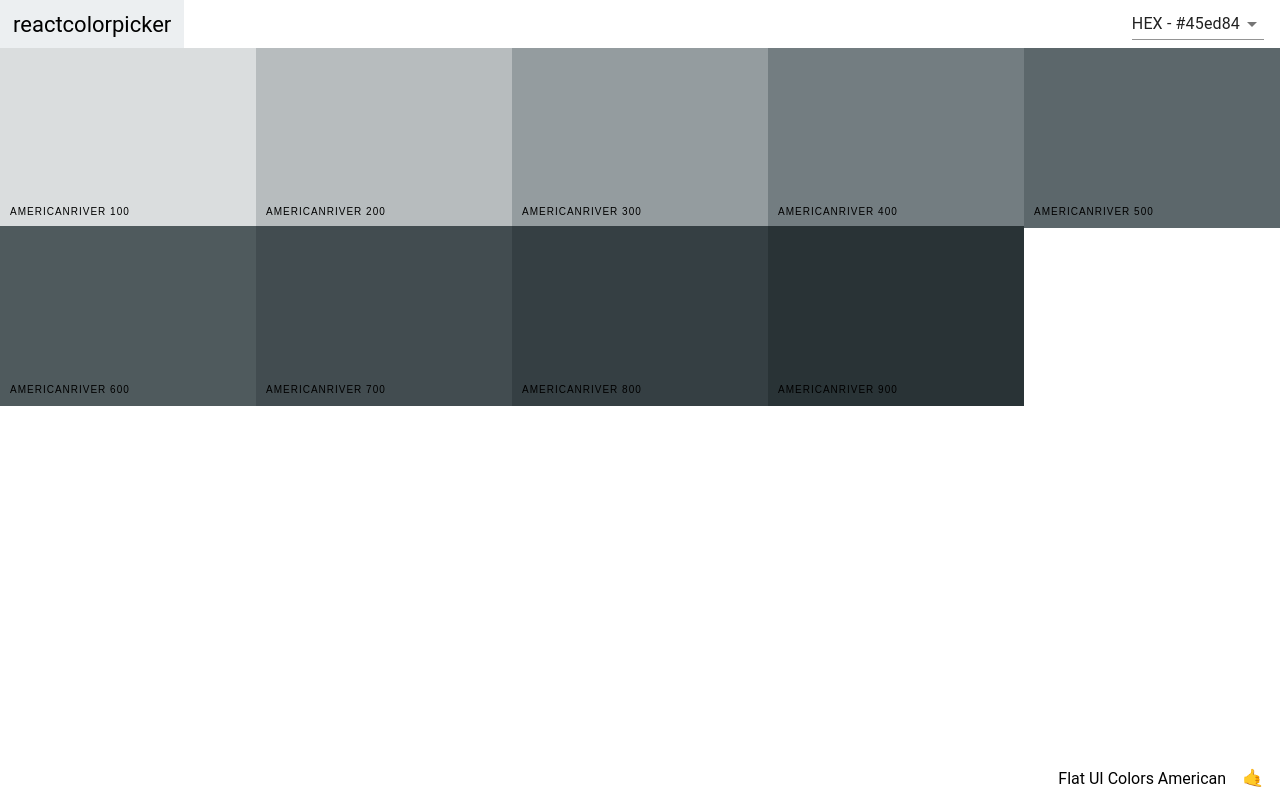
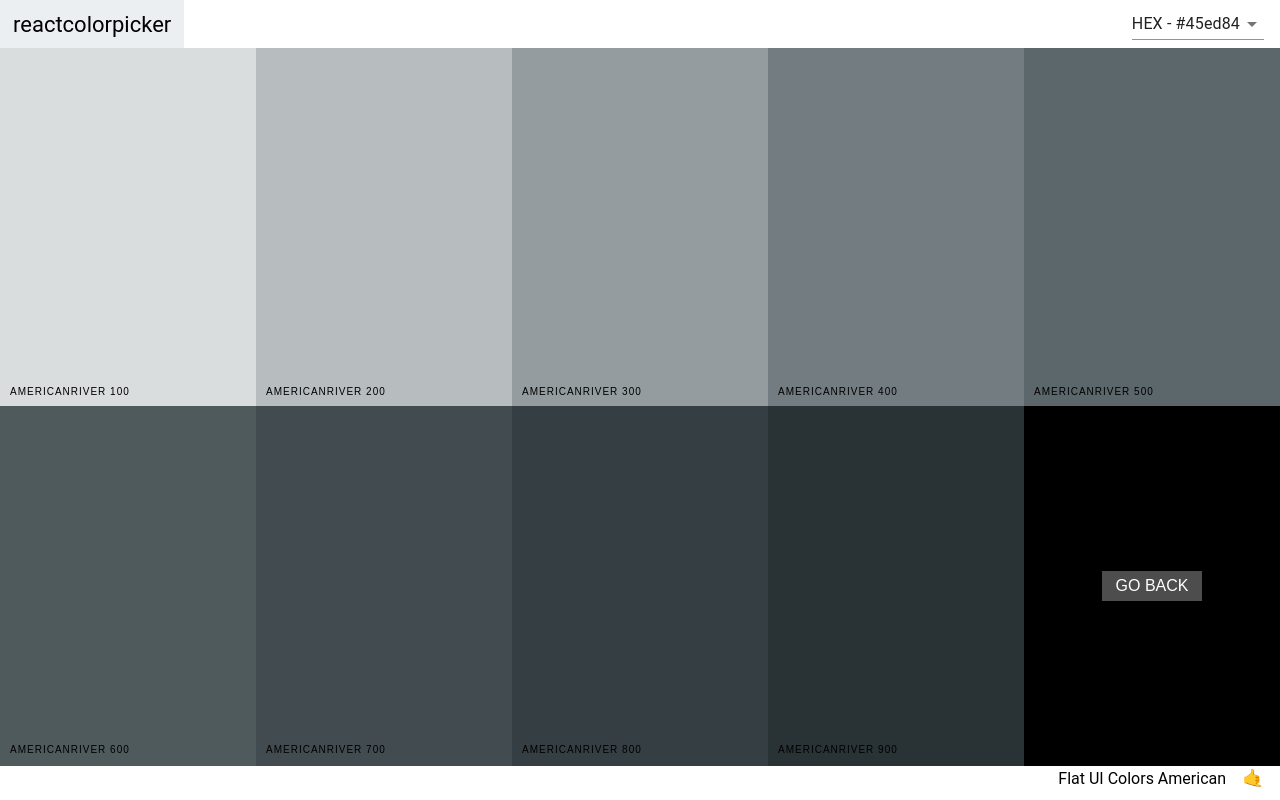
Before and after one commit to SantosBright/React-colors-app, a React (Create React App) app: page /palette/flat-ui-colors-american/americanriver in a window 1280 px wide. Built offline with nearby package versions, Linux system fonts and the light colour scheme.

Commit message:
add go back button to SingleColorPalette

```diff
--- a/src/App.js
+++ b/src/App.js
@@ -53,7 +53,5 @@
     }
 }
 
-{/* <Palette palette={generatePalette(seedColors[1])} /> */}
-
 
 export default App;
--- a/src/ColorBox.css
+++ b/src/ColorBox.css
@@ -7,7 +7,14 @@
     cursor: pointer;
     margin-bottom: -5.8px;
 }
-.copy-button{
+.SingleColorPalette .ColorBox{
+    height: 50%;
+}
+.ColorBox.go-back{
+    background-color: black;
+}
+.copy-button,
+.go-back-btn{
     width: 100px;
     height: 30px;
     position: absolute;
@@ -24,8 +31,11 @@
     line-height: 30px;
     color: white;
     text-transform: uppercase;
+    transition: opacity .3s ease-out;
+    text-decoration: none;
+}
+.copy-button{
     opacity: 0;
-    transition: opacity .3s ease-out;
 }
 .ColorBox:hover .copy-button{
     opacity: 1;
--- a/src/PaletteList.js
+++ b/src/PaletteList.js
@@ -1,5 +1,4 @@
 import React, { Component } from 'react';
-import { Link } from 'react-router-dom';
 import { withStyles } from '@material-ui/styles';
 import MinPalette from './MiniPalette';
 
--- a/src/SingleColorPalette.js
+++ b/src/SingleColorPalette.js
@@ -1,4 +1,5 @@
 import React, { Component } from 'react';
+import { Link } from 'react-router-dom';
 import Navbar from './Navbar';
 import PaletteFooter from './PaletteFooter';
 import ColorBox from './ColorBox';
@@ -28,22 +29,27 @@
     }
 
     render() {
-        const { paletteName, emoji } = this.props.palette;
+        const { paletteName, emoji, id } = this.props.palette;
         const colorBoxes = this._shades.map(color => (
             <ColorBox
-                key={color.id}
+                key={color.name}
                 name={color.name}
                 background={color[this.state.colorFormat]}
                 showLink={false}
             />
         ));
         return (
-            <div className='Palette'>
+            <div className='SingleColorPalette Palette'>
                 <Navbar
                     handleChange={this.changeFormat}
                     showSlider={false}
                 />
-                <div className="Palette-colors">{colorBoxes}</div>
+                <div className="Palette-colors">
+                    {colorBoxes}
+                    <div className="go-back ColorBox">
+                        <Link to={`/palette/${id}`} className="go-back-btn">Go Back</Link>
+                    </div>
+                </div>
                 <PaletteFooter
                     paletteName={paletteName}
                     emoji={emoji}
```
